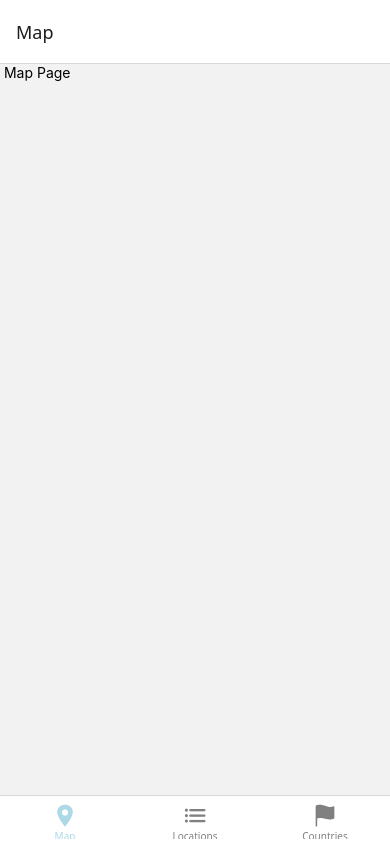
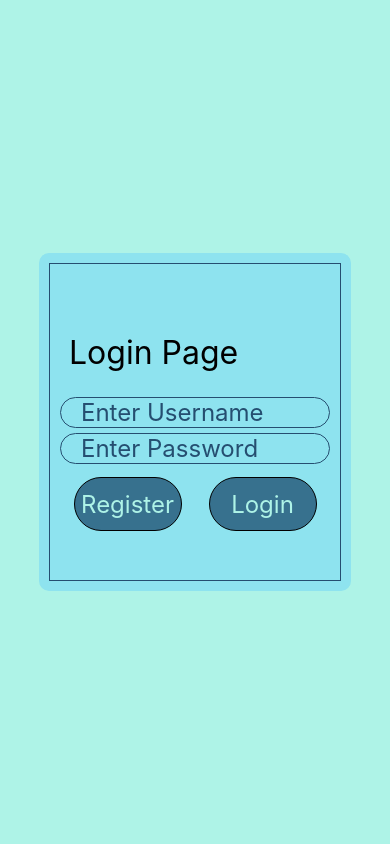
Before and after one commit to Max2208123/Mobile-Programming-Assignment, a React Native app: screen / in a window 390 px wide. Built offline with nearby package versions, Linux system fonts and the light colour scheme.

Commit message:
Login Page Visual

```diff
--- a/App.js
+++ b/App.js
@@ -1,4 +1,4 @@
-import { StyleSheet, Text, View } from 'react-native';
+import { ActivityIndicator, StyleSheet, Text, View } from 'react-native';
 import FooterMenu from './components/FooterMenu';
 import { useEffect , useState } from 'react';
 import { NavigationContainer } from '@react-navigation/native';
@@ -12,36 +12,71 @@ import LocationListPage from './pages/LocationListPage';
 import CountriesPage from './pages/CountriesPage';
 
 
+
+
+
+
 const menuPages = [
-  {
-    name: 'Map',
-    component: MapPage,
-    iconName: 'location-sharp'
-  },
-  {
-    name: 'Locations',
-    component: LocationListPage,
-    iconName: 'list'
-  },
-  {
-    name: 'Countries',
-    component: CountriesPage,
-    iconName: 'flag'
-  }
+  { name: 'Map', component: MapPage, iconName: 'location-sharp' },
+  { name: 'Locations', component: LocationListPage, iconName: 'list'},
+  { name: 'Countries', component: CountriesPage, iconName: 'flag' }
 ];
 
 
+export default function App() {
 
-export default function App() {
+  const [loggedIn, setLoggedIn] = useState(false);
+  const [loggedInUser, setLoggedInUser] = useState(null);
+  const [isLoading, setIsLoading] = useState(true);
+
+
+  const checkLoggedIn = async () => {
+    try {
+      const value = await AsyncStorage.getItem('logged-in');
+      if (value === 'true'){
+        setLoggedIn(true);
+        setLoggedInUser(await AsyncStorage.getItem('logged-in-user'))
+      } else {
+        setLoggedIn(false);
+        setLoggedInUser(null);
+      }
+    } catch (e) {
+      console.log("Reading Error:", e);
+      setLoggedIn(false);
+    } finally {
+      setIsLoading(false)
+    }
+  }
+
+  useEffect(() => {
+    checkLoggedIn();
+  }, [] );
+
+  console.log(loggedIn)
   return(
+    isLoading ?
+    <View style= {styles.container}>
+      <ActivityIndicator size="large" color = "lightblue"/>
+    </View> : (
+      loggedIn
+      ?
       <NavigationContainer>
+        <View style = {styles.container}>
           <FooterMenu
             pages = {menuPages}
             colorActive = 'lightblue'
             colorInactive= 'gray'
           />
+        </View>
+
       </NavigationContainer>
+      : (
+      <View style = {styles.containerLogin}>
+        <LoginPage/>
+      </View>
       )
+    )
+  );
 }
 
 const styles = StyleSheet.create({
@@ -51,4 +86,11 @@ const styles = StyleSheet.create({
     alignItems: 'center',
     justifyContent: 'center',
   },
+  containerLogin: {
+    width: '100%',
+    justifyContent: 'center',
+    alignItems: 'center',
+    height: '100%',
+    backgroundColor: '#AEF3E7',
+  }
 })
--- a/contexts/Contexts.js
+++ b/contexts/Contexts.js
@@ -1 +1,2 @@
+import React from 'react';
 import { createContext } from 'react';
--- a/pages/CountriesPage.js
+++ b/pages/CountriesPage.js
@@ -1,3 +1,4 @@
+import React from 'react';
 import { View , Text } from 'react-native';
 
 export default function CountriesPage(){
--- a/pages/LocationListPage.js
+++ b/pages/LocationListPage.js
@@ -1,3 +1,5 @@
+import React from 'react';
+
 import { View , Text } from 'react-native';
 
 export default function LocationListPage(){
--- a/pages/LoginPage.js
+++ b/pages/LoginPage.js
@@ -1,10 +1,122 @@
-import { View } from 'react-native';
+import React, {useState} from 'react';
+import { View , Text, TextInput, StyleSheet, Button, Pressable } from 'react-native';
 
 export default function LoginPage(){
+    const [usernameInput, setUsernameInput] = useState("");
+    const [passwordInput, setPasswordInput] = useState("");
+
+    const [errorMessageUsername, setErrorMessageUsername] = useState("");
+    const [errorMessagePassword, setErrorMessagePassword] = useState("");
 
     return(
-        <View>
-            <Text> Login Page </Text>
+        <View style = {styles.containerOuter}>
+            <View style = {styles.containerInner}>
+                <Text style= {styles.title1}> Login Page </Text>
+                <View style = {styles.containerInputFields}>
+                    <View style = {styles.containerInputField}>
+                        <TextInput
+                            onChangeText={setUsernameInput}
+                            value = {usernameInput}
+                            placeholder="Enter Username"
+                            style = {styles.textInputField}
+                        />
+                        <Text style= {styles.errorText}>{errorMessageUsername}</Text>
+                    </View>
+                    <View style = {styles.containerInputField}>
+                        <TextInput
+                            onChangeText={setPasswordInput}
+                            value = {passwordInput}
+                            placeholder="Enter Password"
+                            style = {styles.textInputField}
+                        />
+                        <Text style= {styles.errorText}>{errorMessagePassword}</Text>
+                    </View>
+                </View>
+                <View style = {styles.containerButtons}>
+                    <View style = {styles.buttonContainer}>
+                        <Pressable style = {styles.pressable}>
+                            <Text style = {styles.pressableText}>Register</Text>
+                        </Pressable>
+                    </View>
+                    <View style = {styles.buttonContainer}>
+                        <Pressable style = {styles.pressable}>
+                            <Text style = {styles.pressableText}>Login</Text>
+                        </Pressable>
+                    </View>
+                </View>
+            </View>
         </View>
     )
 }
+
+const styles = StyleSheet.create({
+    textInputField: {
+        borderWidth: 1,
+        fontSize: 24,
+        borderRadius: 48,
+        borderColor: '#254E70',
+        color: '#254E70',
+        paddingLeft: 20,
+    },
+    containerInner: {
+        borderColor: '#254E70',
+        width: '100%',
+        height: '100%',
+        borderWidth: 1,
+        justifyContent:'center',
+        padding: 10,
+    },
+    containerOuter: {
+        width : '80%',
+        height: '40%',
+        backgroundColor: '#8EE3EF',
+        alignItems:'center',
+        justifyContent: 'center',
+        padding: 10,
+        borderRadius: 10,
+    },
+    title1: {
+        fontSize: 32,
+        marginBottom: 10,
+        marginTop: 20,
+    },
+    errorText:{
+        color: '#C33C54',
+        paddingLeft: '8%',
+        paddingRight: '8%',
+        fontWeight:'bold'
+    },
+    containerInputField:{
+        marginTop: 5
+    },
+    containerInputFields:{
+        marginTop: 10,
+        marginBottom: 0,
+    },
+
+
+
+    buttonContainer:{
+        width: '40%',
+        marginRight: '5%',
+        marginLeft:'5%' ,
+        marginTop: '5%',
+    },
+    containerButtons:{
+        flexDirection: 'row',
+        alignItems: 'center',
+        justifyContent: 'end',
+    },
+    pressable:{
+        backgroundColor: '#37718E',
+        borderWidth: 1,
+        height: 54,
+        borderRadius: 27,
+        alignItems: 'center',
+        justifyContent: 'center',
+    },
+    pressableText:{
+        color: '#AEF3E7',
+        fontSize: 24,
+    }
+})
--- a/pages/MapPage.js
+++ b/pages/MapPage.js
@@ -1,3 +1,4 @@
+import React from 'react';
 import { View , Text } from 'react-native';
 
 export default function MapPage(){
```
Also changed, not shown: pages/AccountCreationPage.js (added). Lines whose indentation alone changed are shown as unchanged.
